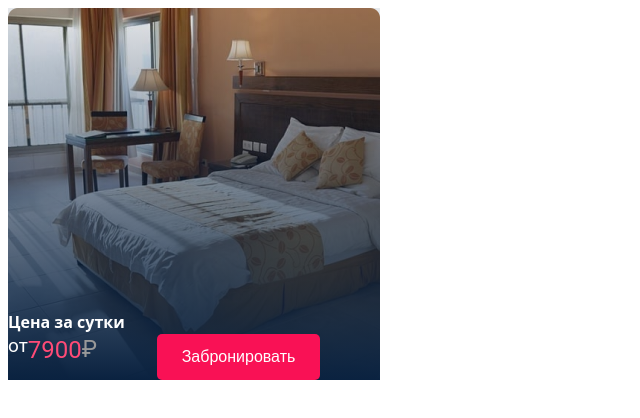
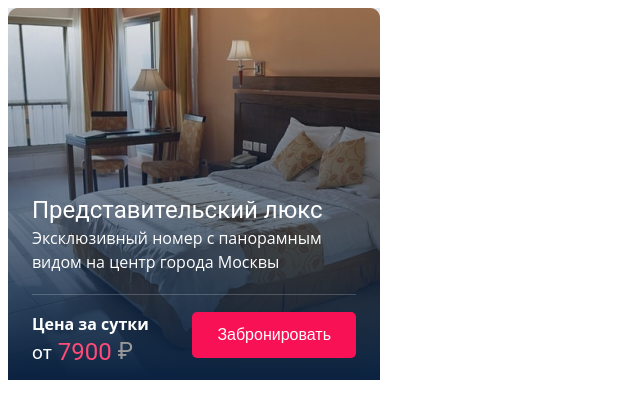
Before and after one commit to il8q/TravellineTestTask, a plain HTML site: page grid/__first-element/grid__first-element.html in a window 1280 px wide. Shown: the whole page, without its empty margins (0-640 px from the left). Drawn offline with Linux system fonts and the light colour scheme.

Commit message:
Сделана основа карточки

```diff
--- a/grid/__first-element/grid__first-element.html
+++ b/grid/__first-element/grid__first-element.html
@@ -7,10 +7,22 @@
 <link  rel="stylesheet" href="../../room-card/css/rooms.css">
 <link  rel="stylesheet" href="../../room-card/css/price.css">
 
-<div class="grid__first-element room-card room-card--card-width room-card--card-height">
+<div class="grid__first-element room-card room-card--card-width room-card--card-height room-card--text-color--white">
   <div class="room-card__background-gradient room-card--card-width room-card--card-height"></div>
 
-  <div class="room-card__bottom-container room-card--card-width">
+
+  <div class="room-card__bottom-container room-card--paddings">
+    <div class="room-card__text-block">
+      <div class="room-card__title">
+        Представительский люкс
+      </div>
+      <div class="room-card__description">
+        Эксклюзивный номер с панорамным видом на центр города Москвы
+      </div>
+    </div>
+
+    <hr class="room-card__block-divider" align="center" size="1" color="#ffffff" />
+
     <div class="room-card__price-container">
       <div class="room-card__price-for-label description-font">Цена за сутки</div>
       <div class="room-card__price-from-label-container">
@@ -18,9 +30,9 @@
         <div class="room-card__price-per-day primary2-text-color">7900</div>
         <div class="room-card__currency room-card__currency--gray-color">₽</div>
       </div>
+    </div>
 
-    </div>
-    <div class="room-card__button-container room-card--card-width">
+    <div class="room-card__button-container">
       <button class="room-card__reserve-button">Забронировать</button>
     </div>
   </div>
--- a/room-card/css/buttons.css
+++ b/room-card/css/buttons.css
@@ -1,5 +1,5 @@
 .room-card__button-container {
-	text-align: center;
+	float: right;
 }
 
 .room-card__reserve-button {
--- a/room-card/css/price.css
+++ b/room-card/css/price.css
@@ -1,5 +1,8 @@
 .room-card__price-container {
+  width: max-content;
 	position: relative;
+  margin-right: 0px;
+  float: left;
 	z-index: 3;
 }
 
@@ -8,14 +11,14 @@
 }
 
 .room-card__price-from-label-container {
-	float: left;
-
 	font-family: "Roboto", serif;
 	font-style: normal;
 }
 
 .room-card__price-from-label {
 	float: left;
+  padding-top: 5px;;
+	padding-right: 6px;
 
 	font-size: 19px;
 	line-height: 24px;
@@ -24,6 +27,7 @@
 
 .room-card__price-per-day {
 	float: left;
+  padding-right: 6px;
 
 	font-size: 24px;
 	line-height: 32px;
--- a/room-card/room-card.css
+++ b/room-card/room-card.css
@@ -3,6 +3,10 @@
 
 	border-radius: 5px;
 	border-width: 0;
+}
+
+.room-card--text-color--white {
+  color: white;
 }
 
 .room-card--card-width {
@@ -24,8 +28,40 @@
 	);
 }
 
+.room-card__block-divider {
+	margin-top: 20px;
+	margin-bottom: 17px;
+	opacity: 0.2;
+}
+
 .room-card__bottom-container {
+	width: calc(100% - 48px);
 	position: absolute;
 	bottom: 0;
 	z-index: 2;
 }
+
+.room-card--paddings {
+	padding-top: 12px;
+	padding-bottom: 12px;
+	padding-left: 24px;
+	padding-right: 24px;
+}
+
+.room-card__text-block {
+  text-align: left;
+}
+
+.room-card__title {
+	font-family: "Roboto", serif;
+	font-size: 24px;
+	line-height: 32px;
+}
+
+.room-card__description {
+  font-family: "Open Sans", serif;
+	font-style: normal;
+	font-weight: 400;
+	font-size: 16px;
+	line-height: 24px;
+}
```
Also changed, not shown: grid/grid.html (+4 -1 lines), index.html (+1 -0 lines). Lines whose indentation alone changed are shown as unchanged.
